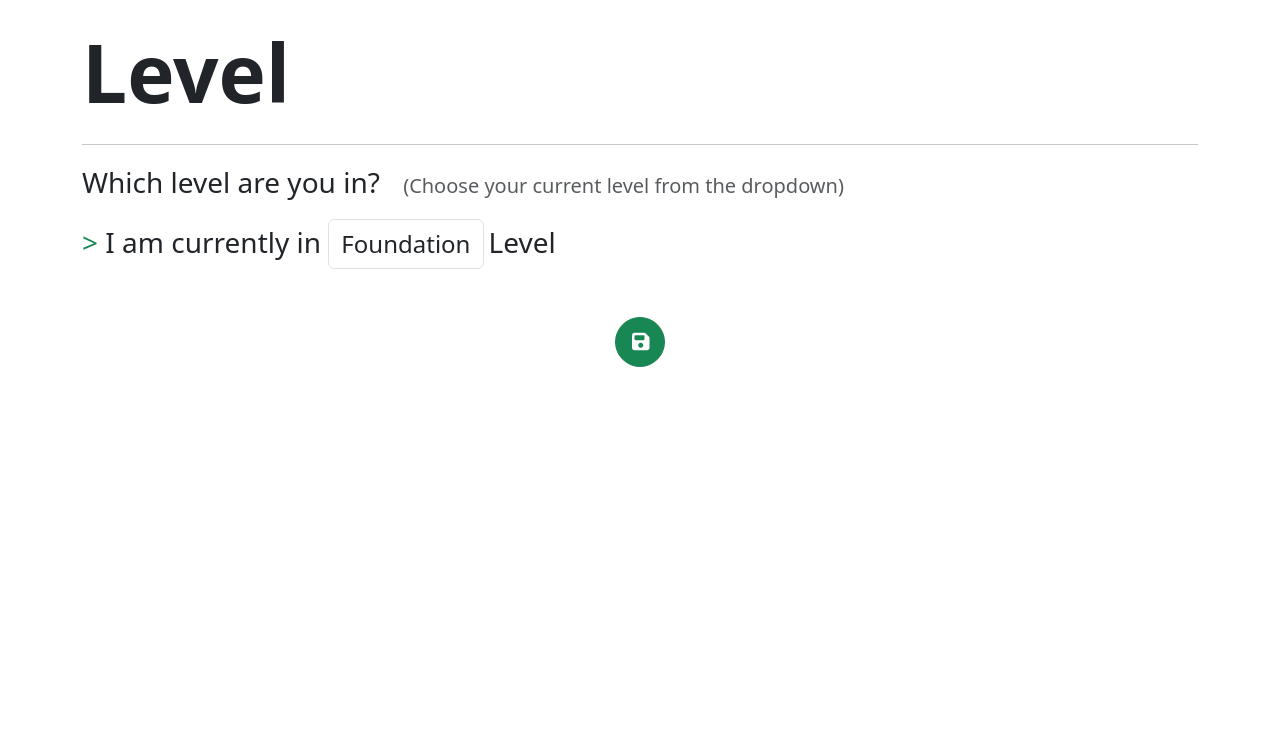
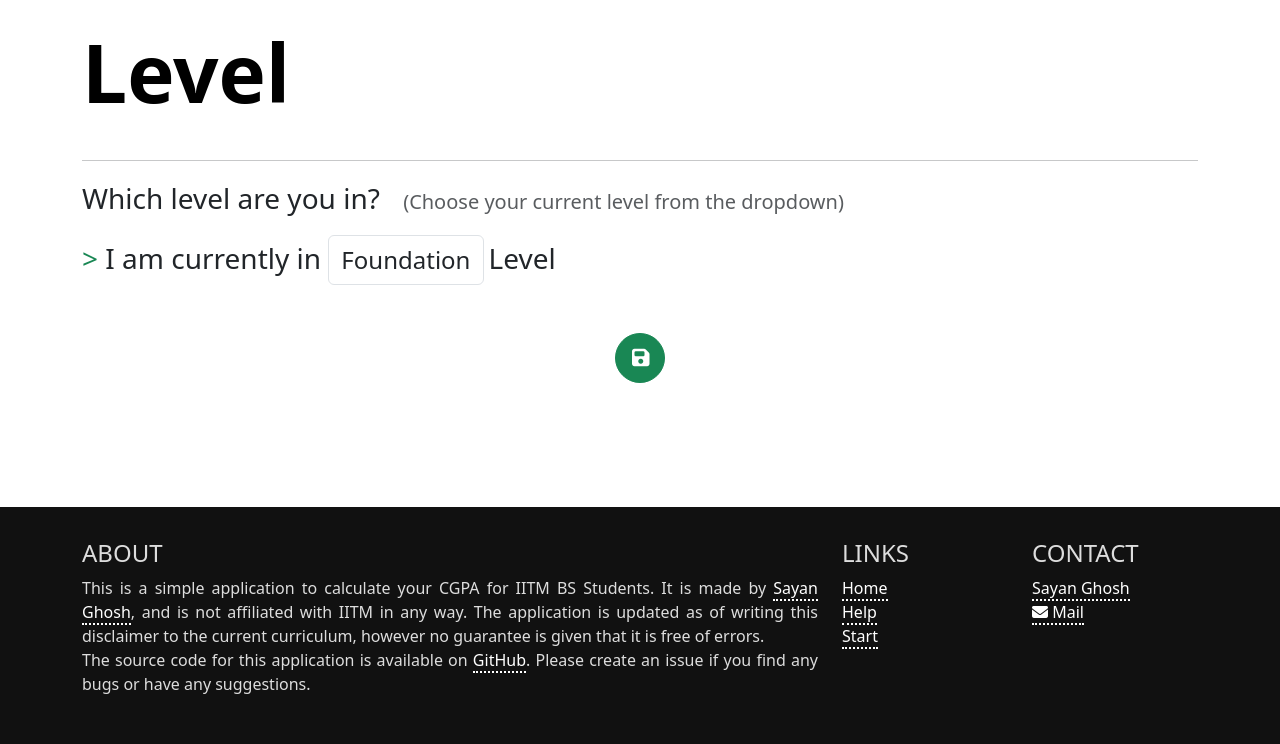
Before and after one commit to sayan01/iitm-cgpa, a Flask app: page /level in a window 1280 px wide. Shown: the part 56-800 px from the top of the page. Run offline with Flask 3, Linux system fonts and the light colour scheme; parts of the project's set-up code (start-up, migrations or seed data) failed here and were passed over.

Commit message:
add finishing touches to cgpa page and footer

```diff
--- a/config.py
+++ b/config.py
@@ -1,9 +1,17 @@
 from dotenv import load_dotenv
 import os
 from app import app
+from flask import session
 
 load_dotenv()
 
 app.config['SQLALCHEMY_DATABASE_URI'] = os.getenv('SQLALCHEMY_DATABASE_URI')
 app.config['SQLALCHEMY_TRACK_MODIFICATIONS'] = os.getenv('SQLALCHEMY_TRACK_MODIFICATIONS')
 app.config['SECRET_KEY'] = os.getenv('SECRET_KEY')
+app.config['SESSION_TYPE'] = os.getenv('SESSION_TYPE')
+app.config['PERMANENT_SESSION_LIFETIME'] = int(os.getenv('PERMANENT_SESSION_LIFETIME'))
+app.config['SESSION_PERMANENT'] = os.getenv('SESSION_PERMANENT')
+
+@app.before_request
+def before_request():
+    session.permanent = True
--- a/routes.py
+++ b/routes.py
@@ -120,7 +120,11 @@
     if not user.cgpa:
         flash('You have not completed any courses')
         return redirect(url_for('courses_get'))
-    return render_template('cgpa.html', cgpa=user.cgpa)
+    cgpa = user.cgpa
+    cgpa = round(cgpa, 2)
+    # always 2 decimal places
+    cgpa = '{:.2f}'.format(cgpa)
+    return render_template('cgpa.html', cgpa=cgpa)
 
 @app.route('/forgetme', methods=['GET'])
 def forgetme():
--- a/templates/courses.html
+++ b/templates/courses.html
@@ -52,6 +52,7 @@
     </form>
 </div>
 
+{% include 'footer.html' %}
 {% endblock %}
 
 {% block script %}
--- /dev/null
+++ b/templates/footer.html
@@ -0,0 +1,67 @@
+<footer class="footer">
+    <div class="container">
+        <div class="row">
+            <div class="col-md-8">
+                <h4 class="text-uppercase">About</h4>
+                <p>
+                    This is a simple application to calculate your CGPA for IITM BS Students.
+                    It is made by <a href="https://sayn.work">Sayan Ghosh</a>, and
+                    is not affiliated with IITM in any way. The application is
+                    updated as of writing this disclaimer to the current curriculum,
+                    however no guarantee is given that it is free of errors.
+                    <br>
+                    The source code for this application is available on
+                    <a href="https://github.com/sayan01/iitm-cgpa" class="">GitHub</a>.
+                    Please create an issue if you find any bugs or have any suggestions.
+                </p>
+            </div>
+            <div class="col-md-2">
+                <h4 class="text-uppercase">Links</h4>
+                <ul class="list-unstyled">
+                    <li>
+                        <a href="{{url_for('index')}}">Home</a>
+                    </li>
+                    <li>
+                        <a href="{{url_for('help')}}">Help</a>
+                    </li>
+                    <li>
+                        <a href="{{url_for('level_get')}}">Start</a>
+                    </li>
+                </ul>
+            </div>
+            <div class="col-md-2">
+                <h4 class="text-uppercase">Contact</h4>
+                <ul class="list-unstyled">
+                    <li>
+                        <a href="https://sayn.work">Sayan Ghosh</a>
+                    </li>
+                    <li>
+                        <a href="mailto:me@sayn.work">
+                            <i class="fas fa-envelope"></i>
+                            Mail
+                        </a>
+                    </li>
+                </ul>
+            </div>
+        </div>
+    </div>
+</footer>
+
+<style>
+    .footer{
+        background-color: #111;
+        color: #ddd;
+        padding: 2rem 0;
+        text-align: justify;
+    }
+    .footer a{
+        border-bottom: 2px dotted white;
+        color: white;
+        text-decoration: none;
+        transition: all 0.15s ease;
+    }
+    .footer a:hover{
+        border-bottom: 2px solid white;
+        padding: 0 0.5rem;
+    }
+</style>
--- a/templates/level.html
+++ b/templates/level.html
@@ -1,6 +1,9 @@
 {% extends 'parent.html' %}
 {% block content %}
 {% include 'navbar.html' %}
+
+<div class="wrapper">
+
 
 <div class="container">
     <h1 class="display-1 fw-bold my-4">Level</h1>
@@ -18,7 +21,7 @@
             {% endfor %}
         </select>
         <span class="fs-3">Level</span>
-        <div class="submit-container mt-5 text-center">
+        <div class="submit-container my-5 text-center">
             <button type="submit" class="btn btn-success">
                 <i class="fas fa-save    "></i>
                 <span class="mx-2">Save and Continue </span>
@@ -27,6 +30,9 @@
     </form>
 </div>
 
+{% include 'footer.html' %}
+
+</div>
 {% endblock %}
 
 {% block script %}
@@ -35,6 +41,30 @@
 
 {% block style %}
 <style>
+    .wrapper{
+        min-height: calc(100vh - 56px);
+        overflow-y: hidden;
+        display: flex;
+        flex-direction: column;
+        justify-content: space-between;
+    }
+     h1.display-1 {
+        color: transparent;
+        display: inline-block;
+        background: linear-gradient(-45deg, black, black, black, black, black, black, black, black, black, #ff2400, #e81d1d, #e8b71d, #e3e81d, #1de840, #1ddde8, #2b1de8, #dd00f3, #dd00f3, black, black, black, black, black, black, black, black, black);
+        background-size: 1200% 1200%;
+        background-clip: text;
+        -webkit-background-clip: text;
+    }
+    h1.display-1:hover{
+        animation: rainbow 2s linear normal;
+        cursor: help;
+    }
+    @keyframes rainbow {
+        0%{background-position:0% 0%}
+        50%{background-position:50% 0%}
+        100%{background-position:100% 0%}
+    }
     #level{
         font-size: 1.5rem;
     }
```
Also changed, not shown: templates/cgpa.html (+43 -3 lines), templates/help.html (+32 -4 lines).
